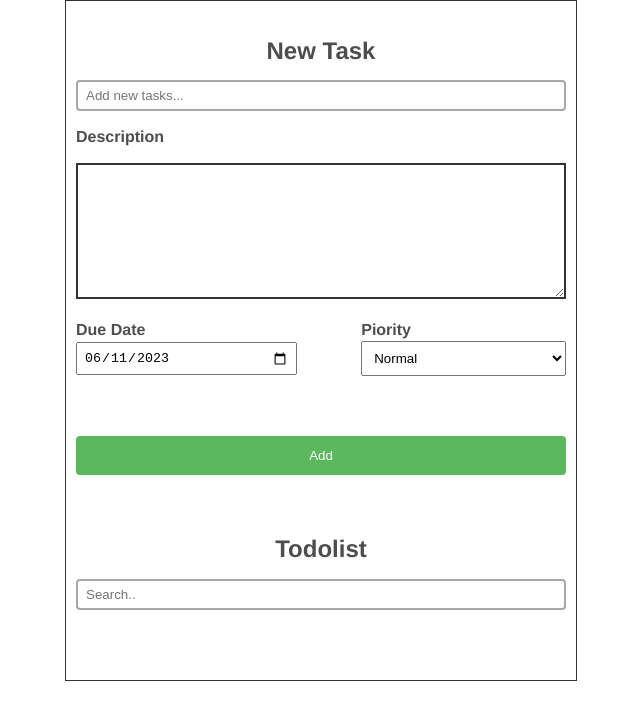
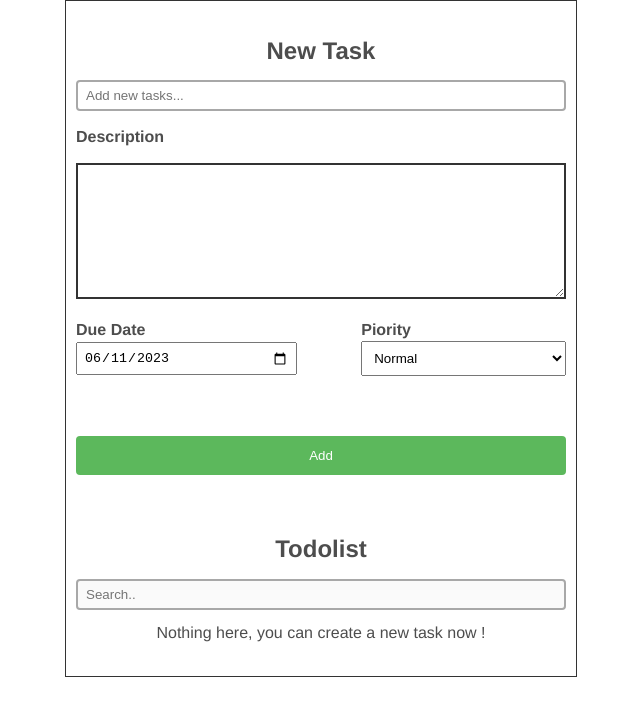
Before and after one commit to cominan/todolist, a React (Vite) app: page / in a window 1280 px wide. Shown: the top 720 px of the page, without its empty margins (319-959 px from the left). Built offline with nearby package versions, Linux system fonts and the light colour scheme.

Commit message:
disabled search, display title task list

```diff
--- a/src/component/task-list/TaskList.jsx
+++ b/src/component/task-list/TaskList.jsx
@@ -48,21 +48,27 @@ export const TaskList = ({ data, func }) => {
       setValues(initTask)
     }
   }, [search], 400)
+  console.log(list);
 
   return (
     <ValueListTask.Provider value={value}>
       <h2 className={styles.title}>Todolist</h2>
       <div className={styles.task}>
-        <SearchTask props={setSearch} />
+        <SearchTask props={setSearch} list={list}/>
+        {
+          list.length > 0 ?
             <div className={styles.display}>
               {
-            values && values.map((prop, index) => {
+                values.map((prop, index) => {
                   return <div key={index}>
                     <ContentTask props={prop} data={data} func={func} />
                   </div>
                 })
               }
             </div>
+            :
+            <h2 className={styles.comment}>Nothing here, you can  create a new task now !</h2>
+        }
         <ToastContainer />
       </div>
     </ValueListTask.Provider>
--- a/src/component/task-list/search/SearchTask.jsx
+++ b/src/component/task-list/search/SearchTask.jsx
@@ -1,12 +1,13 @@
 import styles from './search.module.css'
 
 
-export const SearchTask = ({ props }) => {
+export const SearchTask = ({ props, list }) => {
     const handleSearch = (e) => {
         props(e.target.value)
     }
     return (
         <input
+            disabled={list.length > 0 ? false : true}
             onChange={(e) => handleSearch(e)}
             placeholder="Search.." className={styles.search}>
         </input>
--- a/src/component/task-list/task.module.css
+++ b/src/component/task-list/task.module.css
@@ -6,8 +6,14 @@
 .task {
     margin-top: 20px;
 }
+
 .display {
     margin-bottom: 50px;
     max-height: 600px;
     overflow-y: auto;
 }
+
+.comment {
+    font-size: inherit;
+    font-weight: 300;
+}
```
Lines whose indentation alone changed are shown as unchanged.
